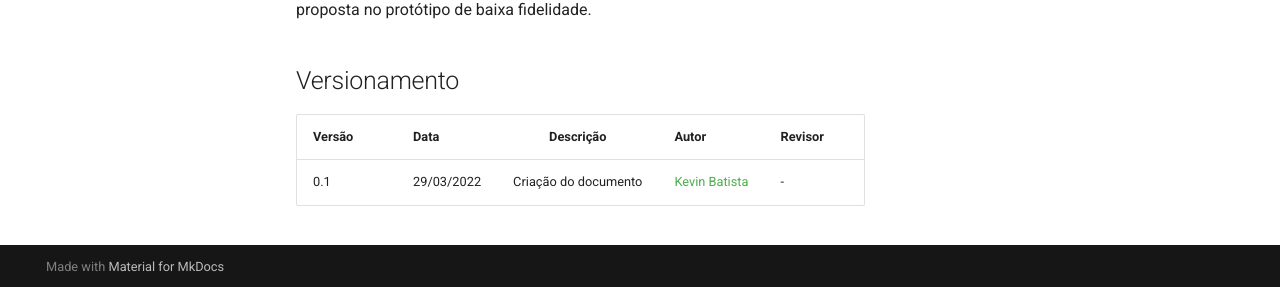
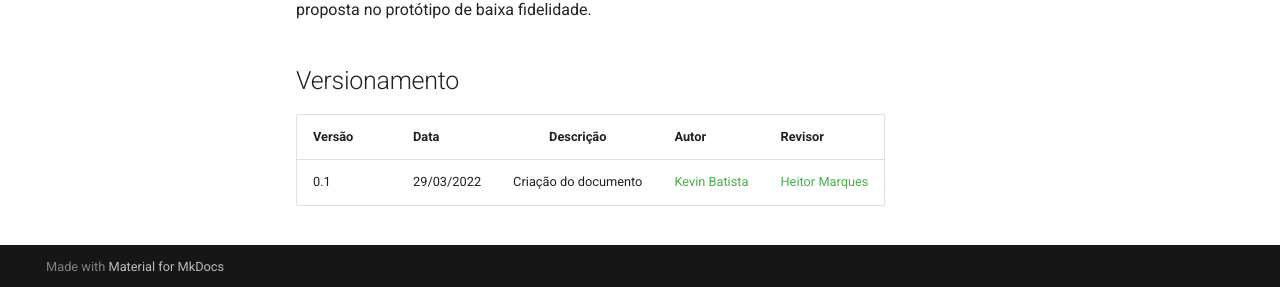
Before and after one commit to heitormsb/2021.2-Exercito-Brasileiro, an MkDocs documentation site: the page built from docs/Design_avaliacao_desenv/nivel1/RelatoDosResultadosAnaliseDeTarefas.md, in a window 1280 px wide and 900 px high, scrolled down 2883 px. Shown: the part 610-897 px from the top of the window. Built offline with MkDocs 1.6.1 and Material for MkDocs 9.7.7, drawn with Linux system fonts in a browser that asks for light colours.

Commit message:
revisão

```diff
--- a/docs/Design_avaliacao_desenv/nivel1/RelatoDosResultadosAnaliseDeTarefas.md
+++ b/docs/Design_avaliacao_desenv/nivel1/RelatoDosResultadosAnaliseDeTarefas.md
@@ -77,4 +77,4 @@
 ## Versionamento
 |Versão|Data|Descrição|Autor|Revisor|
 |------|----|:---------:|-----|-----|
-| 0.1 | 29/03/2022| Criação do documento | [Kevin Batista](https://github.com/k3vin-batista)|-|
+| 0.1 | 29/03/2022| Criação do documento | [Kevin Batista](https://github.com/k3vin-batista)|[Heitor Marques](github.com/heitormsb)|
```
